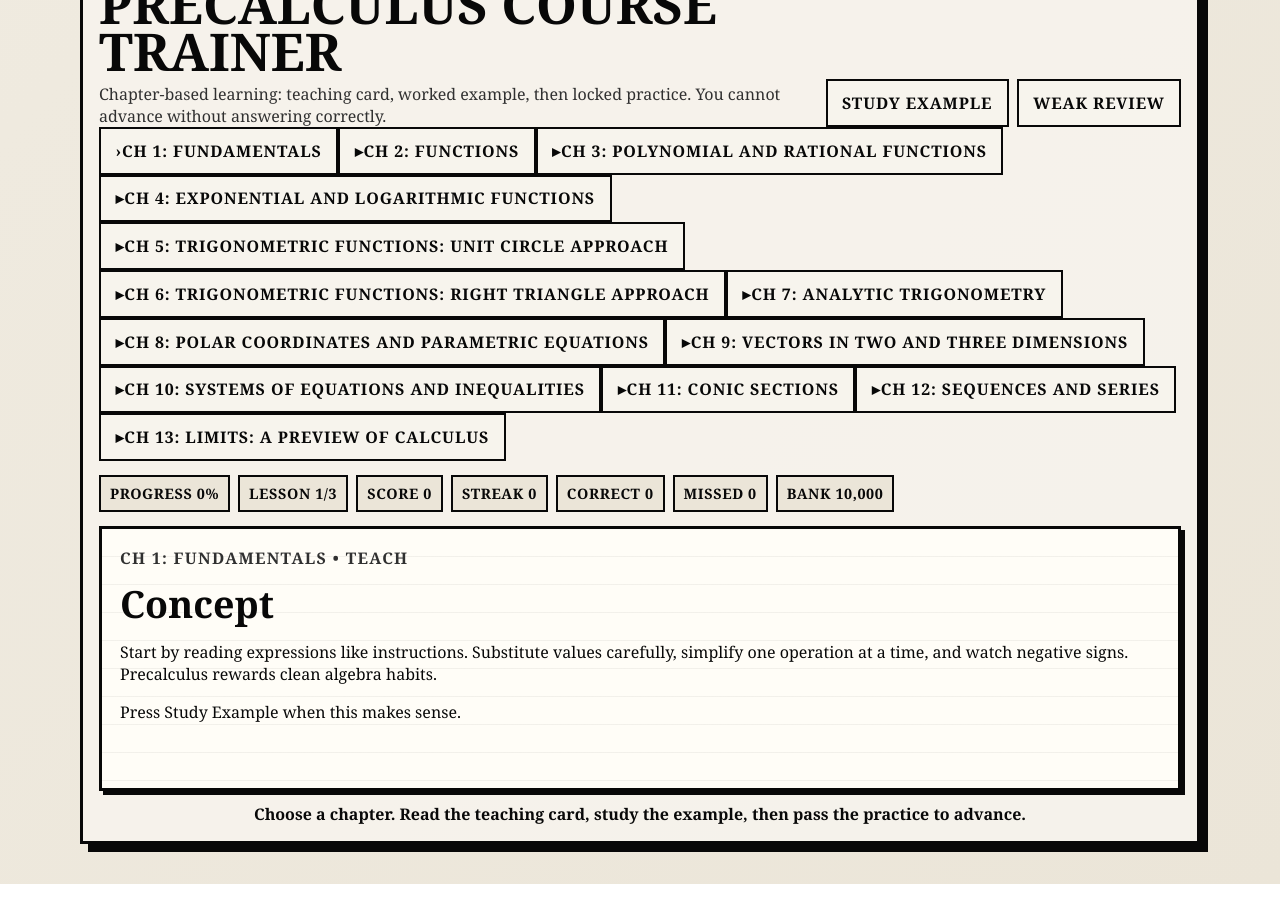
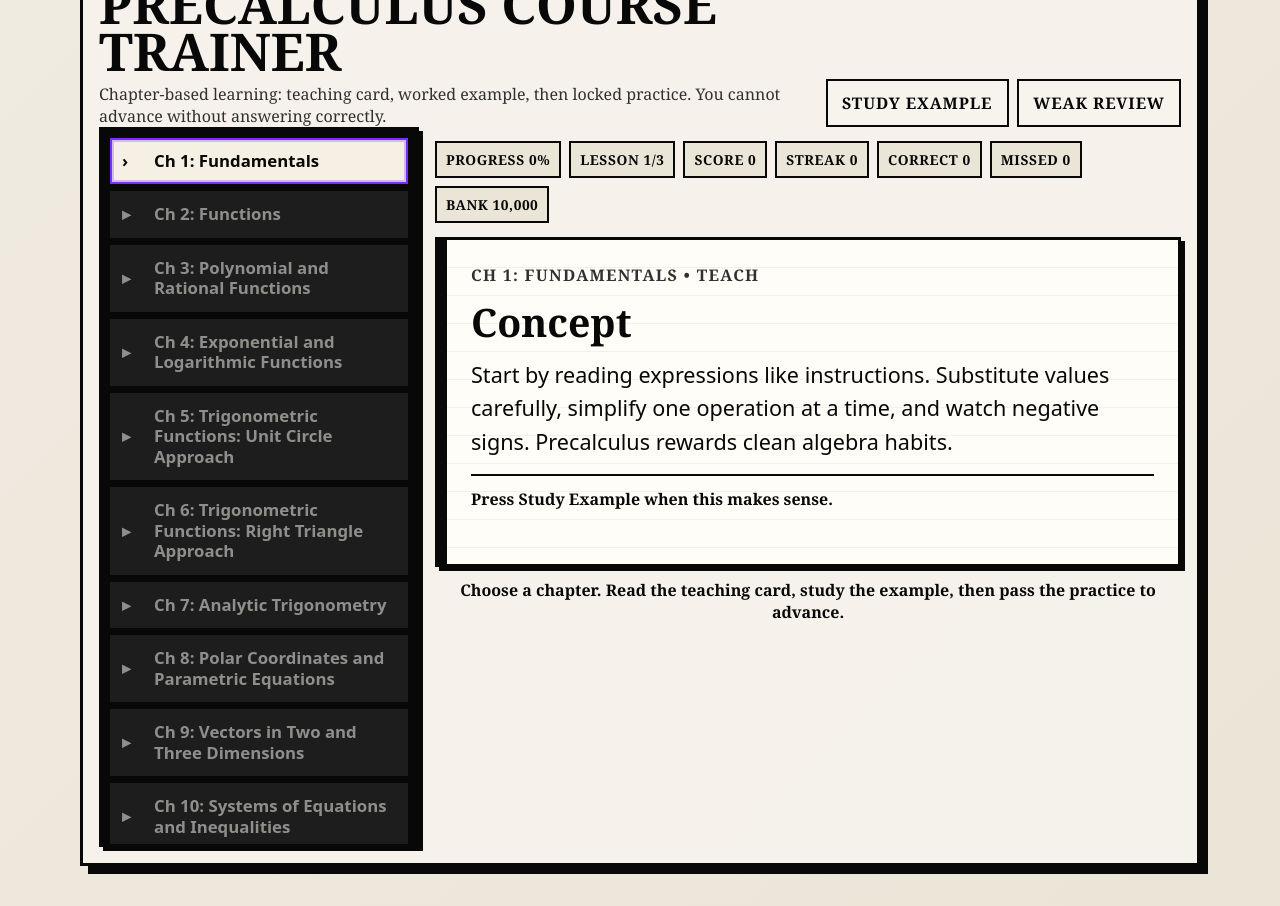
Before and after one commit to norest4d-max/sudoku-115, a React (Vite) app: page / in a window 1280 px wide. Shown: the part 3920-4826 px from the top of the page. Before the commit the page ends 4804 px from the top, so only its background shows below. Built offline with nearby package versions, Linux system fonts and the light colour scheme.

Commit message:
Style textbook precalculus progression

```diff
--- a/precalc.css
+++ b/precalc.css
@@ -2,6 +2,58 @@
   margin-top: 20px;
   padding-top: 18px;
   border-top: 3px solid var(--ink);
+}
+
+.precalc-course-layout {
+  display: grid;
+  grid-template-columns: minmax(230px, 320px) 1fr;
+  gap: 16px;
+  align-items: start;
+}
+
+.precalc-chapters {
+  border: 3px solid var(--ink);
+  background: var(--ink);
+  max-height: 720px;
+  overflow: auto;
+  padding: 8px;
+  box-shadow: 4px 4px 0 var(--ink);
+}
+
+.chapter-button {
+  width: 100%;
+  display: grid;
+  grid-template-columns: 24px 1fr;
+  gap: 8px;
+  align-items: center;
+  margin-bottom: 7px;
+  border: 2px solid transparent;
+  background: #2f2f2f;
+  color: #fffdf7;
+  box-shadow: none;
+  text-align: left;
+  font-family: system-ui, sans-serif;
+  font-size: clamp(.92rem, 2vw, 1.05rem);
+  line-height: 1.22;
+  text-transform: none;
+  letter-spacing: 0;
+  padding: 11px 10px;
+}
+
+.chapter-button.active {
+  background: #f5efe4;
+  color: var(--ink);
+  border-color: #7b2cff;
+  box-shadow: inset 0 0 0 2px rgba(123, 44, 255, .28);
+}
+
+.chapter-button.locked {
+  opacity: .55;
+  cursor: not-allowed;
+}
+
+.precalc-learning-zone {
+  min-width: 0;
 }
 
 .precalc-toolbar,
@@ -13,25 +65,6 @@
   margin: 14px 0;
 }
 
-.precalc-toolbar label {
-  display: flex;
-  flex: 1 1 260px;
-  flex-direction: column;
-  gap: 6px;
-  font-weight: 900;
-  text-transform: uppercase;
-  letter-spacing: .05em;
-}
-
-.precalc-toolbar select {
-  border: 2px solid var(--ink);
-  background: var(--paper);
-  color: var(--ink);
-  font: inherit;
-  font-weight: 900;
-  padding: 10px;
-}
-
 .precalc-stats span {
   border: 2px solid var(--ink);
   background: var(--paper-deep);
@@ -39,7 +72,7 @@
   font-weight: 900;
   text-transform: uppercase;
   letter-spacing: .04em;
-  font-size: .9rem;
+  font-size: .86rem;
 }
 
 .precalc-card {
@@ -48,8 +81,20 @@
     linear-gradient(0deg, rgba(8, 8, 8, .05) 1px, transparent 1px) 0 0 / 100% 28px,
     #fffdf7;
   box-shadow: 4px 4px 0 var(--ink);
-  min-height: 265px;
-  padding: 18px;
+  min-height: 330px;
+  padding: clamp(14px, 3vw, 24px);
+}
+
+.precalc-card.phase-teach {
+  border-left: 12px solid var(--ink);
+}
+
+.precalc-card.phase-example {
+  border-left: 12px solid #7b2cff;
+}
+
+.precalc-card.phase-practice {
+  border-left: 12px solid #111;
 }
 
 .precalc-meta {
@@ -61,26 +106,77 @@
 }
 
 .precalc-card h3 {
-  font-size: clamp(1.25rem, 4.5vw, 2.35rem);
+  font-size: clamp(1.35rem, 4.2vw, 2.45rem);
   line-height: 1.12;
   margin: 14px 0;
 }
 
+.lesson-text {
+  font-family: system-ui, sans-serif;
+  font-size: clamp(1.05rem, 2.6vw, 1.35rem);
+  line-height: 1.55;
+  margin: 14px 0;
+}
+
+.lesson-text.worked {
+  border: 2px solid var(--ink);
+  background: #efe6d6;
+  padding: 14px;
+  box-shadow: 3px 3px 0 var(--ink);
+}
+
+.lesson-note {
+  border-top: 2px solid var(--ink);
+  padding-top: 12px;
+  font-weight: 900;
+}
+
 .precalc-answer {
   flex: 1 1 calc(50% - 8px);
-  min-height: 58px;
+  min-height: 62px;
   text-align: left;
   white-space: normal;
+  font-family: system-ui, sans-serif;
+  font-weight: 900;
 }
 
 .precalc-answer.correct {
-  background: var(--success);
-  color: #fff;
+  background: #eadfff;
+  color: #3c147a;
+  box-shadow: inset 0 0 0 3px rgba(123, 44, 255, .45), 3px 3px 0 var(--ink);
 }
 
 .precalc-answer.wrong {
   background: var(--danger);
   color: #fff;
+}
+
+.precalc-card sup,
+.precalc-card sub,
+.precalc-answer sup,
+.precalc-answer sub {
+  font-size: .68em;
+  line-height: 0;
+}
+
+.precalc-card sup,
+.precalc-answer sup {
+  vertical-align: super;
+}
+
+.precalc-card sub,
+.precalc-answer sub {
+  vertical-align: sub;
+}
+
+@media (max-width: 860px) {
+  .precalc-course-layout {
+    grid-template-columns: 1fr;
+  }
+
+  .precalc-chapters {
+    max-height: 320px;
+  }
 }
 
 @media (max-width: 700px) {
@@ -92,4 +188,8 @@
   .precalc-card {
     padding: 13px;
   }
+
+  .precalc-stats span {
+    flex: 1 1 calc(50% - 8px);
+  }
 }
```
